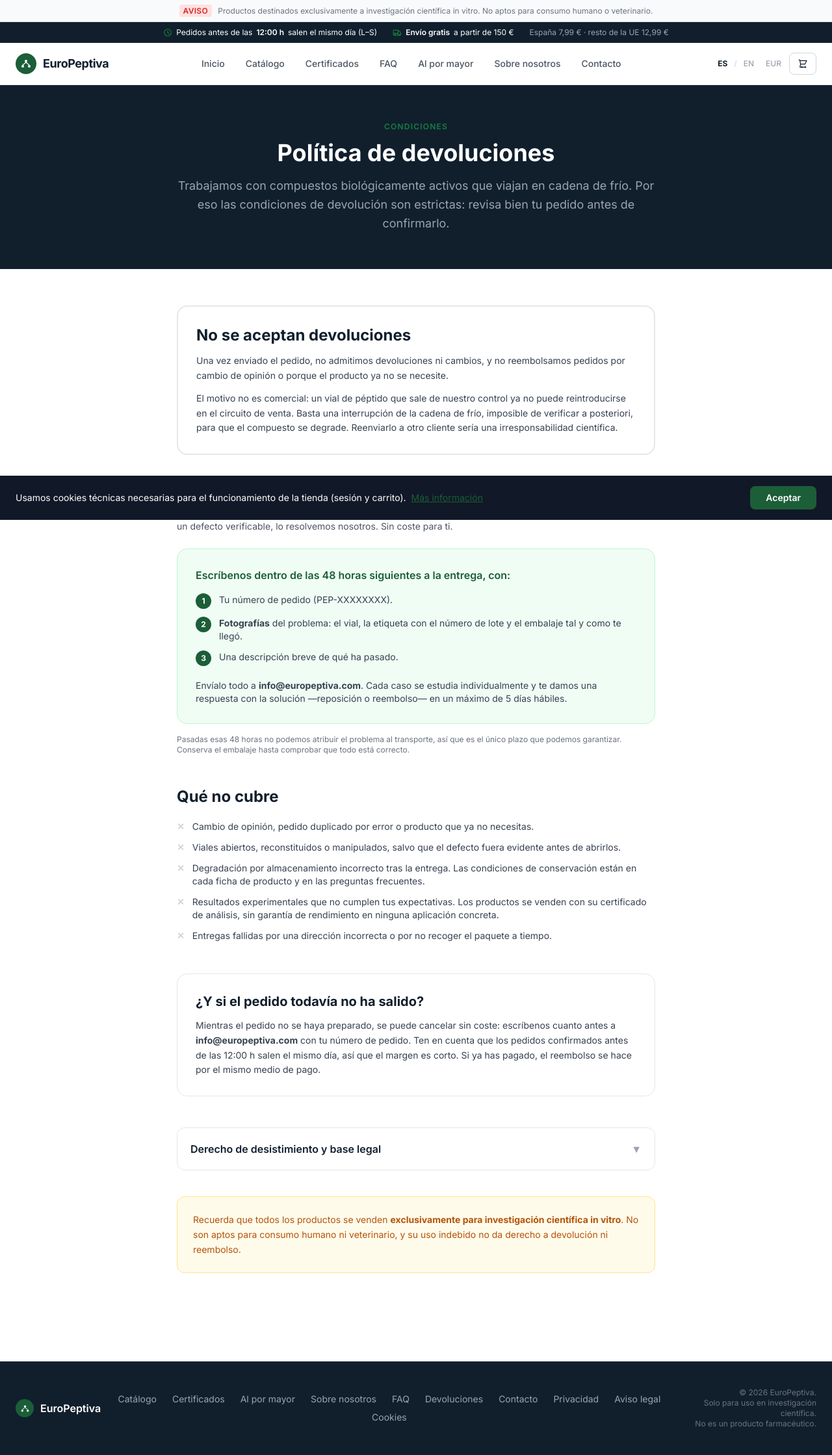
After one commit to pitoplayer/europeptiva, a Django app: page /devoluciones/ in a window 1280 px wide. The commit adds this page. Shown: the whole page at 65% size. Run offline with Django 5.2, Linux system fonts and the light colour scheme; some libraries are stand-ins or nearby versions.

Commit message:
feat(legal): página propia de política de devoluciones
Hasta ahora eran dos líneas dentro del aviso legal. Ahora es /devoluciones/
(y /en/returns/), enlazada desde el pie, el aviso legal y el sitemap.

Se replican las condiciones de puritybase.com/returns: no se aceptan
devoluciones ni cambios, sin reembolso por cambio de opinión, y una única
excepción para pedido dañado/incorrecto comunicado en 48 h con fotos y
número de pedido, resuelto caso por caso.

Añadido respecto a ellos: la base legal de la exclusión (arts. 103.d y
103.e del RDL 1/2007). Un "todas las ventas son finales" a secas no es
oponible a un consumidor de la UE; lo que sí lo es son esas dos excepciones
al derecho de desistimiento —bien precintado no apto para devolución por
higiene, y bien que se deteriora con rapidez— siempre que se informe antes
de la compra, que es justo lo que hace esta página. Se documenta también
qué no cubre y cómo cancelar un pedido que aún no ha salido.

El aviso legal deja de duplicar el texto y remite aquí.

Co-Authored-By: Claude Opus 4.8 <noreply@anthropic.com>

```diff
--- a/config/urls.py
+++ b/config/urls.py
@@ -41,6 +41,10 @@ urlpatterns += i18n_patterns(
         'page_title': _('Aviso legal'),
         'page_description': _('Aviso legal e información sobre el responsable del sitio web europeptiva.com.'),
     }), name='legal'),
+    path(_('devoluciones/'), TemplateView.as_view(template_name='pages/returns.html', extra_context={
+        'page_title': _('Política de devoluciones'),
+        'page_description': _('Condiciones de devolución, cambio y reembolso de EuroPeptiva: qué cubrimos, el plazo de 48 horas para incidencias y la base legal de la exclusión.'),
+    }), name='returns'),
     path('cookies/', TemplateView.as_view(template_name='pages/cookies.html', extra_context={
         'page_title': _('Política de cookies'),
         'page_description': _('Información sobre las cookies técnicas necesarias que utiliza EuroPeptiva para el funcionamiento de la tienda.'),
--- a/store/sitemaps.py
+++ b/store/sitemaps.py
@@ -19,7 +19,7 @@ class StaticSitemap(Sitemap):
     priority = 0.5
 
     def items(self):
-        return ['index', 'catalog', 'certificates', 'bulk', 'about', 'contact']
+        return ['index', 'catalog', 'certificates', 'bulk', 'about', 'contact', 'returns']
 
     def location(self, item):
         return reverse(item)
--- a/templates/pages/legal.html
+++ b/templates/pages/legal.html
@@ -34,7 +34,7 @@
 
         <section>
             <h2 class="text-lg font-bold text-primary mb-3">{% translate "3. Devoluciones" %}</h2>
-            <p>{% blocktranslate %}Dado que los productos son compuestos biológicamente activos que requieren condiciones de almacenamiento controladas, solo se aceptarán devoluciones en caso de error en el pedido por parte de EuroPeptiva o defecto verificable del producto. Para cualquier incidencia, contacta en un plazo máximo de 48 horas desde la recepción del pedido a <strong>info@europeptiva.com</strong>.{% endblocktranslate %}</p>
+            <p>{% url 'returns' as returns_url %}{% blocktranslate %}Dado que los productos son compuestos biológicamente activos que requieren condiciones de almacenamiento controladas, no se admiten devoluciones salvo error en el pedido por parte de EuroPeptiva o defecto verificable del producto. Las condiciones completas, el plazo de 48 horas para comunicar incidencias y la base legal de la exclusión están en la <a href="{{ returns_url }}" class="text-accent-mid underline">política de devoluciones</a>.{% endblocktranslate %}</p>
         </section>
 
         <section>
--- /dev/null
+++ b/templates/pages/returns.html
@@ -0,0 +1,118 @@
+{% extends 'base.html' %}
+{% load i18n %}
+{% block content %}
+
+<!-- Hero -->
+<section class="bg-primary text-white py-14 px-4">
+    <div class="max-w-3xl mx-auto text-center">
+        <p class="text-xs font-semibold uppercase tracking-widest text-accent-mid mb-3">{% translate "Condiciones" %}</p>
+        <h1 class="text-4xl font-bold mb-4">{% translate "Política de devoluciones" %}</h1>
+        <p class="text-gray-400 text-lg leading-relaxed">
+            {% translate "Trabajamos con compuestos biológicamente activos que viajan en cadena de frío. Por eso las condiciones de devolución son estrictas: revisa bien tu pedido antes de confirmarlo." %}
+        </p>
+    </div>
+</section>
+
+<div class="max-w-3xl mx-auto px-4 py-14">
+
+    <!-- Regla general -->
+    <div class="border-2 border-gray-200 rounded-2xl p-7 mb-10">
+        <h2 class="text-2xl font-bold text-primary mb-3">{% translate "No se aceptan devoluciones" %}</h2>
+        <p class="text-gray-700 text-sm leading-relaxed mb-3">
+            {% translate "Una vez enviado el pedido, no admitimos devoluciones ni cambios, y no reembolsamos pedidos por cambio de opinión o porque el producto ya no se necesite." %}
+        </p>
+        <p class="text-gray-700 text-sm leading-relaxed">
+            {% blocktranslate %}El motivo no es comercial: un vial de péptido que sale de nuestro control ya no puede reintroducirse en el circuito de venta. Basta una interrupción de la cadena de frío, imposible de verificar a posteriori, para que el compuesto se degrade. Reenviarlo a otro cliente sería una irresponsabilidad científica.{% endblocktranslate %}
+        </p>
+    </div>
+
+    <!-- Excepción -->
+    <h2 class="text-2xl font-bold text-primary mb-2">{% translate "La única excepción: pedido dañado, incorrecto o defectuoso" %}</h2>
+    <p class="text-gray-600 text-sm mb-6">
+        {% blocktranslate %}Si el pedido llega roto, con el embalaje térmico comprometido, con un producto distinto al que pediste o con un defecto verificable, lo resolvemos nosotros. Sin coste para ti.{% endblocktranslate %}
+    </p>
+
+    <div class="bg-accent-light border border-accent-border rounded-2xl p-7 mb-4">
+        <p class="font-semibold text-accent mb-4">{% translate "Escríbenos dentro de las 48 horas siguientes a la entrega, con:" %}</p>
+        <ul class="space-y-3 text-sm text-gray-700">
+            <li class="flex items-start gap-3">
+                <span class="w-6 h-6 shrink-0 rounded-full bg-accent text-white text-xs font-bold flex items-center justify-center">1</span>
+                <span>{% translate "Tu número de pedido (PEP-XXXXXXXX)." %}</span>
+            </li>
+            <li class="flex items-start gap-3">
+                <span class="w-6 h-6 shrink-0 rounded-full bg-accent text-white text-xs font-bold flex items-center justify-center">2</span>
+                <span>{% blocktranslate %}<strong>Fotografías</strong> del problema: el vial, la etiqueta con el número de lote y el embalaje tal y como te llegó.{% endblocktranslate %}</span>
+            </li>
+            <li class="flex items-start gap-3">
+                <span class="w-6 h-6 shrink-0 rounded-full bg-accent text-white text-xs font-bold flex items-center justify-center">3</span>
+                <span>{% translate "Una descripción breve de qué ha pasado." %}</span>
+            </li>
+        </ul>
+        <p class="text-sm text-gray-700 mt-5">
+            {% blocktranslate with email=legal_email %}Envíalo todo a <strong>{{ email }}</strong>. Cada caso se estudia individualmente y te damos una respuesta con la solución —reposición o reembolso— en un máximo de 5 días hábiles.{% endblocktranslate %}
+        </p>
+    </div>
+
+    <p class="text-xs text-gray-500 mb-12">
+        {% blocktranslate %}Pasadas esas 48 horas no podemos atribuir el problema al transporte, así que es el único plazo que podemos garantizar. Conserva el embalaje hasta comprobar que todo está correcto.{% endblocktranslate %}
+    </p>
+
+    <!-- Qué no cubre -->
+    <h2 class="text-2xl font-bold text-primary mb-5">{% translate "Qué no cubre" %}</h2>
+    <ul class="space-y-3 text-sm text-gray-700 mb-12">
+        <li class="flex items-start gap-3">
+            <span class="text-gray-300 font-bold shrink-0">✕</span>
+            <span>{% translate "Cambio de opinión, pedido duplicado por error o producto que ya no necesitas." %}</span>
+        </li>
+        <li class="flex items-start gap-3">
+            <span class="text-gray-300 font-bold shrink-0">✕</span>
+            <span>{% translate "Viales abiertos, reconstituidos o manipulados, salvo que el defecto fuera evidente antes de abrirlos." %}</span>
+        </li>
+        <li class="flex items-start gap-3">
+            <span class="text-gray-300 font-bold shrink-0">✕</span>
+            <span>{% translate "Degradación por almacenamiento incorrecto tras la entrega. Las condiciones de conservación están en cada ficha de producto y en las preguntas frecuentes." %}</span>
+        </li>
+        <li class="flex items-start gap-3">
+            <span class="text-gray-300 font-bold shrink-0">✕</span>
+            <span>{% translate "Resultados experimentales que no cumplen tus expectativas. Los productos se venden con su certificado de análisis, sin garantía de rendimiento en ninguna aplicación concreta." %}</span>
+        </li>
+        <li class="flex items-start gap-3">
+            <span class="text-gray-300 font-bold shrink-0">✕</span>
+            <span>{% translate "Entregas fallidas por una dirección incorrecta o por no recoger el paquete a tiempo." %}</span>
+        </li>
+    </ul>
+
+    <!-- Pedidos no enviados -->
+    <div class="border border-gray-200 rounded-2xl p-7 mb-12">
+        <h2 class="text-xl font-bold text-primary mb-3">{% translate "¿Y si el pedido todavía no ha salido?" %}</h2>
+        <p class="text-gray-700 text-sm leading-relaxed">
+            {% blocktranslate with hour=shipping_cutoff_hour email=legal_email %}Mientras el pedido no se haya preparado, se puede cancelar sin coste: escríbenos cuanto antes a <strong>{{ email }}</strong> con tu número de pedido. Ten en cuenta que los pedidos confirmados antes de las {{ hour }}:00 h salen el mismo día, así que el margen es corto. Si ya has pagado, el reembolso se hace por el mismo medio de pago.{% endblocktranslate %}
+        </p>
+    </div>
+
+    <!-- Base legal -->
+    <details class="bg-white border border-gray-200 rounded-xl overflow-hidden group mb-10">
+        <summary class="flex items-center justify-between p-5 cursor-pointer font-semibold text-primary hover:bg-gray-50">
+            {% translate "Derecho de desistimiento y base legal" %}
+            <span class="text-gray-400 group-open:rotate-180 transition-transform">▼</span>
+        </summary>
+        <div class="px-5 pb-5 text-gray-700 text-sm leading-relaxed space-y-3">
+            <p>{% blocktranslate %}Con carácter general, la normativa europea reconoce al consumidor un derecho de desistimiento de 14 días naturales en las compras a distancia.{% endblocktranslate %}</p>
+            <p>{% blocktranslate %}Ese derecho <strong>no se aplica a los productos de EuroPeptiva</strong>, al amparo del artículo 103 del Real Decreto Legislativo 1/2007 (texto refundido de la Ley General para la Defensa de los Consumidores y Usuarios), que exceptúa expresamente:{% endblocktranslate %}</p>
+            <ul class="list-disc pl-5 space-y-1">
+                <li>{% blocktranslate %}Los bienes <strong>precintados que no sean aptos para ser devueltos por razones de protección de la salud o de higiene</strong> y que hayan sido desprecintados tras la entrega (art. 103.e).{% endblocktranslate %}</li>
+                <li>{% blocktranslate %}Los bienes <strong>que puedan deteriorarse o caducar con rapidez</strong> (art. 103.d), como es el caso de los compuestos que requieren cadena de frío.{% endblocktranslate %}</li>
+            </ul>
+            <p>{% blocktranslate %}Al confirmar el pedido aceptas expresamente estas condiciones, que se te informan antes de la compra tal y como exige la normativa. Esta exclusión no afecta a tus derechos legales en caso de producto defectuoso, dañado o no conforme con lo pedido, que quedan cubiertos por el apartado anterior.{% endblocktranslate %}</p>
+        </div>
+    </details>
+
+    <!-- Aviso -->
+    <div class="bg-amber-50 border border-amber-200 rounded-xl p-6">
+        <p class="text-amber-700 text-sm leading-relaxed">
+            {% blocktranslate %}Recuerda que todos los productos se venden <strong>exclusivamente para investigación científica in vitro</strong>. No son aptos para consumo humano ni veterinario, y su uso indebido no da derecho a devolución ni reembolso.{% endblocktranslate %}
+        </p>
+    </div>
+
+</div>
+{% endblock %}
--- a/templates/partials/footer.html
+++ b/templates/partials/footer.html
@@ -23,6 +23,7 @@
             <a href="{% url 'bulk' %}" class="hover:text-white transition-colors">{% translate "Al por mayor" %}</a>
             <a href="{% url 'about' %}" class="hover:text-white transition-colors">{% translate "Sobre nosotros" %}</a>
             <a href="{% url 'faq' %}" class="hover:text-white transition-colors">FAQ</a>
+            <a href="{% url 'returns' %}" class="hover:text-white transition-colors">{% translate "Devoluciones" %}</a>
             <a href="{% url 'contact' %}" class="hover:text-white transition-colors">{% translate "Contacto" %}</a>
             <a href="{% url 'privacy' %}" class="hover:text-white transition-colors">{% translate "Privacidad" %}</a>
             <a href="{% url 'legal' %}" class="hover:text-white transition-colors">{% translate "Aviso legal" %}</a>
```
Also changed, not shown: store/tests.py (+18 -0 lines), locale/en/LC_MESSAGES/django.po, 1 other file.
